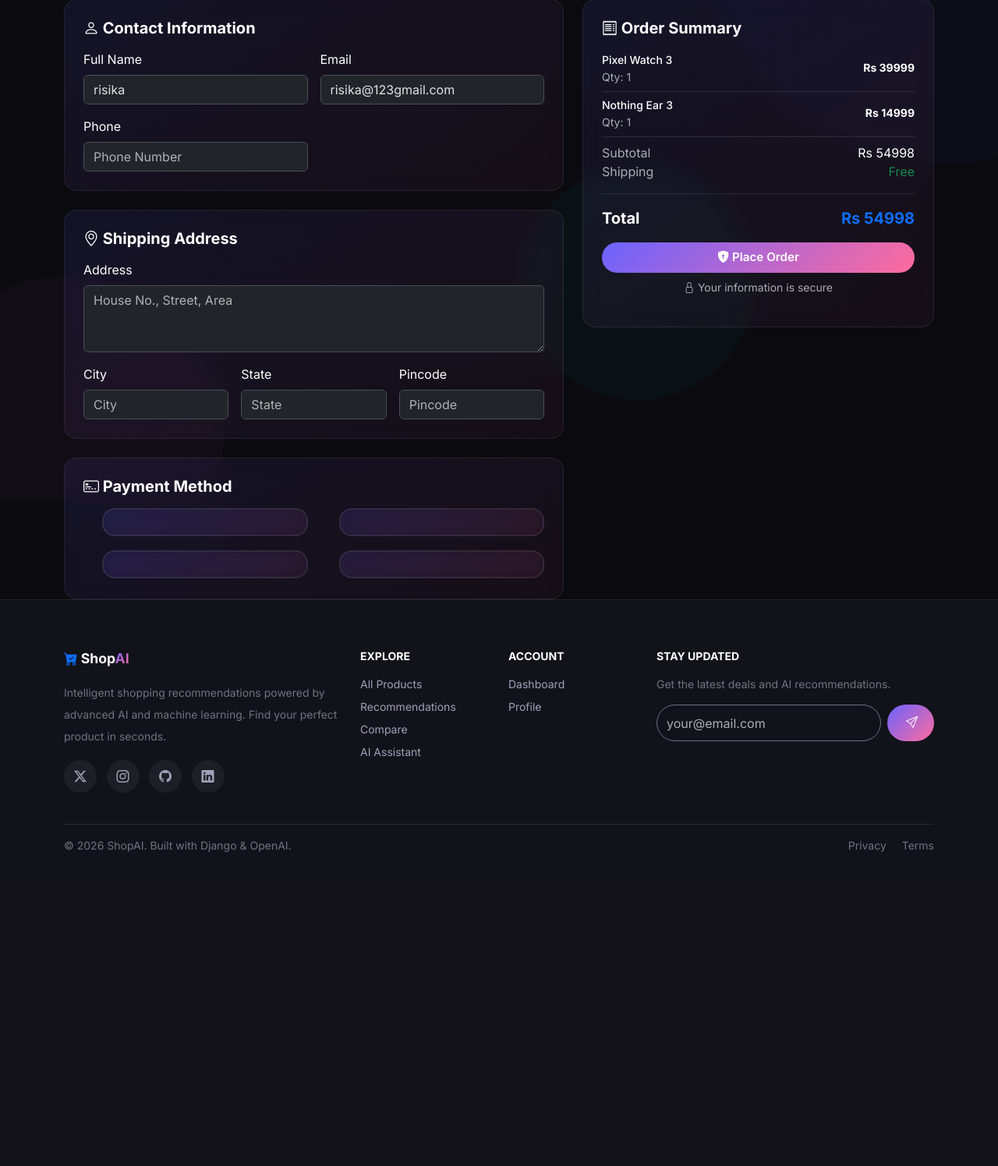
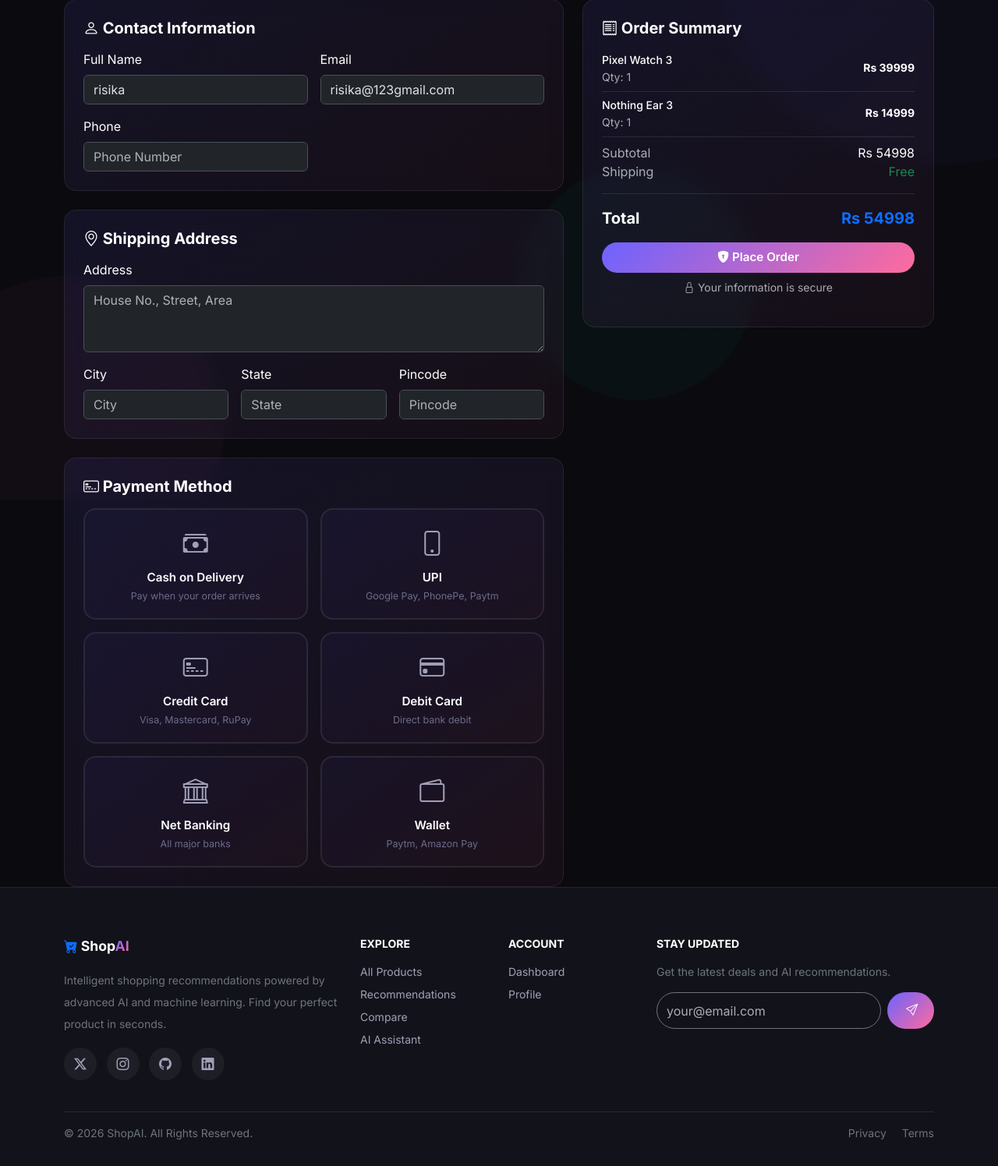
Before and after one commit to Risika19/ai-shopping-advisor, a Django app: page /orders/checkout/ in a window 1280 px wide. Shown: the part 159-1655 px from the top of the page at 78% size. Before the commit the page ends 1252 px from the top, so only its background shows below. Run offline with Django 5.2, Linux system fonts and the light colour scheme; a user stored in the database is signed in; data comes from the database, SQL or seed files in the repository; both versions use the stored data as it was after the commit.

Commit message:
Updated payment methods and UI improvements

```diff
--- a/orders/forms.py
+++ b/orders/forms.py
@@ -31,9 +31,12 @@
     payment_method = forms.ChoiceField(
         choices=[
             ('COD', 'Cash on Delivery'),
+            ('UPI', 'UPI Payment'),
+            ('CARD', 'Credit Card'),
+            ('DEBIT', 'Debit Card'),
+            ('NETBANKING', 'Net Banking'),
+            ('WALLET', 'Wallet'),
             ('RAZORPAY', 'Razorpay (Card / UPI / Net Banking)'),
-            ('CARD', 'Credit / Debit Card'),
-            ('UPI', 'UPI Payment'),
         ],
         widget=forms.RadioSelect()
     )
--- a/orders/models.py
+++ b/orders/models.py
@@ -54,9 +54,12 @@
 class Order(models.Model):
     PAYMENT_METHOD_CHOICES = [
         ('COD', 'Cash on Delivery'),
+        ('UPI', 'UPI Payment'),
+        ('CARD', 'Credit Card'),
+        ('DEBIT', 'Debit Card'),
+        ('NETBANKING', 'Net Banking'),
+        ('WALLET', 'Wallet'),
         ('RAZORPAY', 'Razorpay'),
-        ('CARD', 'Credit/Debit Card'),
-        ('UPI', 'UPI Payment'),
     ]
     PAYMENT_STATUS_CHOICES = [
         ('PENDING', 'Pending'),
--- a/orders/templates/orders/checkout.html
+++ b/orders/templates/orders/checkout.html
@@ -59,34 +59,69 @@
                 <div class="glass-card p-4">
                     <h5 class="fw-bold mb-3"><i class="bi bi-credit-card-2-front"></i> Payment Method</h5>
                     <div class="row g-3">
-                        {% for radio in form.payment_method %}
                         <div class="col-md-6">
-                            <div class="form-check payment-option">
-                                {{ radio.tag }}
-                                <label class="form-check-label glass-card d-block p-3 text-center" for="{{ radio.id_for_label }}">
-                                    {% if radio.choice_value == 'COD' %}
-                                    <i class="bi bi-cash display-6 d-block mb-1"></i>
-                                    <strong>Cash on Delivery</strong>
-                                    <small class="d-block text-muted">Pay when you receive</small>
-                                    {% elif radio.choice_value == 'RAZORPAY' %}
-                                    <i class="bi bi-credit-card display-6 d-block mb-1"></i>
-                                    <strong>Razorpay</strong>
-                                    <small class="d-block text-muted">Card / UPI / Net Banking</small>
-                                    {% elif radio.choice_value == 'CARD' %}
-                                    <i class="bi bi-credit-card-2-front display-6 d-block mb-1"></i>
-                                    <strong>Credit / Debit Card</strong>
-                                    <small class="d-block text-muted">Visa, Mastercard, RuPay</small>
-                                    {% elif radio.choice_value == 'UPI' %}
-                                    <i class="bi bi-phone display-6 d-block mb-1"></i>
-                                    <strong>UPI Payment</strong>
-                                    <small class="d-block text-muted">Google Pay, PhonePe, Paytm</small>
-                                    {% endif %}
+                            <div class="payment-option">
+                                <input type="radio" id="pay_cod" name="payment_method" value="COD" class="payment-radio">
+                                <label for="pay_cod" class="payment-card">
+                                    <i class="bi bi-cash-stack payment-icon"></i>
+                                    <span class="payment-name">Cash on Delivery</span>
+                                    <span class="payment-desc">Pay when your order arrives</span>
                                 </label>
                             </div>
                         </div>
-                        {% endfor %}
-                        {% if form.payment_method.errors %}<div class="text-danger small">{{ form.payment_method.errors.0 }}</div>{% endif %}
+                        <div class="col-md-6">
+                            <div class="payment-option">
+                                <input type="radio" id="pay_upi" name="payment_method" value="UPI" class="payment-radio">
+                                <label for="pay_upi" class="payment-card">
+                                    <i class="bi bi-phone payment-icon"></i>
+                                    <span class="payment-name">UPI</span>
+                                    <span class="payment-desc">Google Pay, PhonePe, Paytm</span>
+                                </label>
+                            </div>
+                        </div>
+                        <div class="col-md-6">
+                            <div class="payment-option">
+                                <input type="radio" id="pay_card" name="payment_method" value="CARD" class="payment-radio">
+                                <label for="pay_card" class="payment-card">
+                                    <i class="bi bi-credit-card-2-front payment-icon"></i>
+                                    <span class="payment-name">Credit Card</span>
+                                    <span class="payment-desc">Visa, Mastercard, RuPay</span>
+                                </label>
+                            </div>
+                        </div>
+                        <div class="col-md-6">
+                            <div class="payment-option">
+                                <input type="radio" id="pay_debit" name="payment_method" value="DEBIT" class="payment-radio">
+                                <label for="pay_debit" class="payment-card">
+                                    <i class="bi bi-credit-card payment-icon"></i>
+                                    <span class="payment-name">Debit Card</span>
+                                    <span class="payment-desc">Direct bank debit</span>
+                                </label>
+                            </div>
+                        </div>
+                        <div class="col-md-6">
+                            <div class="payment-option">
+                                <input type="radio" id="pay_netbanking" name="payment_method" value="NETBANKING" class="payment-radio">
+                                <label for="pay_netbanking" class="payment-card">
+                                    <i class="bi bi-bank payment-icon"></i>
+                                    <span class="payment-name">Net Banking</span>
+                                    <span class="payment-desc">All major banks</span>
+                                </label>
+                            </div>
+                        </div>
+                        <div class="col-md-6">
+                            <div class="payment-option">
+                                <input type="radio" id="pay_wallet" name="payment_method" value="WALLET" class="payment-radio">
+                                <label for="pay_wallet" class="payment-card">
+                                    <i class="bi bi-wallet2 payment-icon"></i>
+                                    <span class="payment-name">Wallet</span>
+                                    <span class="payment-desc">Paytm, Amazon Pay</span>
+                                </label>
+                            </div>
+                        </div>
                     </div>
+                    {% if form.payment_method.errors %}<div class="text-danger small mt-2">{{ form.payment_method.errors.0 }}</div>{% endif %}
+                    <div id="paymentError" class="text-danger small mt-2" style="display:none;">Please select a payment method</div>
                 </div>
             </form>
         </div>
@@ -129,21 +164,73 @@
 </div>
 
 <style>
-.payment-option input[type="radio"] { display: none; }
-.payment-option input[type="radio"]:checked + label {
-    border-color: var(--accent-1) !important;
-    background: rgba(108,99,255,0.1) !important;
-    box-shadow: var(--shadow-glow);
+.payment-radio { display: none; }
+
+.payment-card {
+    display: flex;
+    flex-direction: column;
+    align-items: center;
+    text-align: center;
+    padding: 1.25rem 1rem;
+    border: 2px solid rgba(255, 255, 255, 0.08);
+    border-radius: 16px;
+    background: linear-gradient(145deg, rgba(108,99,255,0.05), rgba(255,107,157,0.03));
+    cursor: pointer;
+    transition: all 0.3s cubic-bezier(0.25, 0.46, 0.45, 0.94);
+    min-height: 130px;
 }
-.payment-option label {
-    cursor: pointer;
-    border: 2px solid var(--glass-border) !important;
-    border-radius: var(--radius-md);
-    transition: var(--transition);
+
+.payment-card:hover {
+    border-color: rgba(108, 99, 255, 0.4);
+    transform: translateY(-4px);
+    box-shadow: 0 8px 25px rgba(108, 99, 255, 0.15);
+    background: linear-gradient(145deg, rgba(108,99,255,0.1), rgba(255,107,157,0.05));
 }
-.payment-option label:hover {
-    border-color: var(--accent-1) !important;
+
+.payment-radio:checked + .payment-card {
+    border-color: #6c63ff;
+    background: linear-gradient(145deg, rgba(108,99,255,0.15), rgba(255,107,157,0.08));
+    box-shadow: 0 0 30px rgba(108, 99, 255, 0.2);
     transform: translateY(-2px);
 }
+
+.payment-radio:checked + .payment-card .payment-icon {
+    color: #6c63ff;
+    transform: scale(1.1);
+}
+
+.payment-icon {
+    font-size: 2rem;
+    color: #a0a0b8;
+    margin-bottom: 0.5rem;
+    transition: all 0.3s ease;
+}
+
+.payment-name {
+    font-weight: 600;
+    font-size: 0.95rem;
+    color: #ffffff;
+    margin-bottom: 0.25rem;
+}
+
+.payment-desc {
+    font-size: 0.78rem;
+    color: #6c6c8a;
+    line-height: 1.3;
+}
 </style>
+
+<script>
+document.getElementById('checkoutForm').addEventListener('submit', function(e) {
+    var selected = document.querySelector('input[name="payment_method"]:checked');
+    var errorDiv = document.getElementById('paymentError');
+    if (!selected) {
+        e.preventDefault();
+        errorDiv.style.display = 'block';
+        return false;
+    } else {
+        errorDiv.style.display = 'none';
+    }
+});
+</script>
 {% endblock %}
--- a/templates/base.html
+++ b/templates/base.html
@@ -337,7 +337,7 @@
             </div>
             <hr class="border-secondary opacity-25 my-3">
             <div class="d-flex flex-wrap justify-content-between align-items-center">
-                <p class="small text-secondary mb-0">&copy; 2026 ShopAI. Built with Django &amp; OpenAI.</p>
+                <p class="small text-secondary mb-0">&copy; 2026 ShopAI. All Rights Reserved.</p>
                 <div class="small text-secondary">
                     <span class="me-3">Privacy</span>
                     <span>Terms</span>
```
Also changed, not shown: README.md, db.sqlite3, orders/migrations/0002_alter_order_payment_method.py (added).
